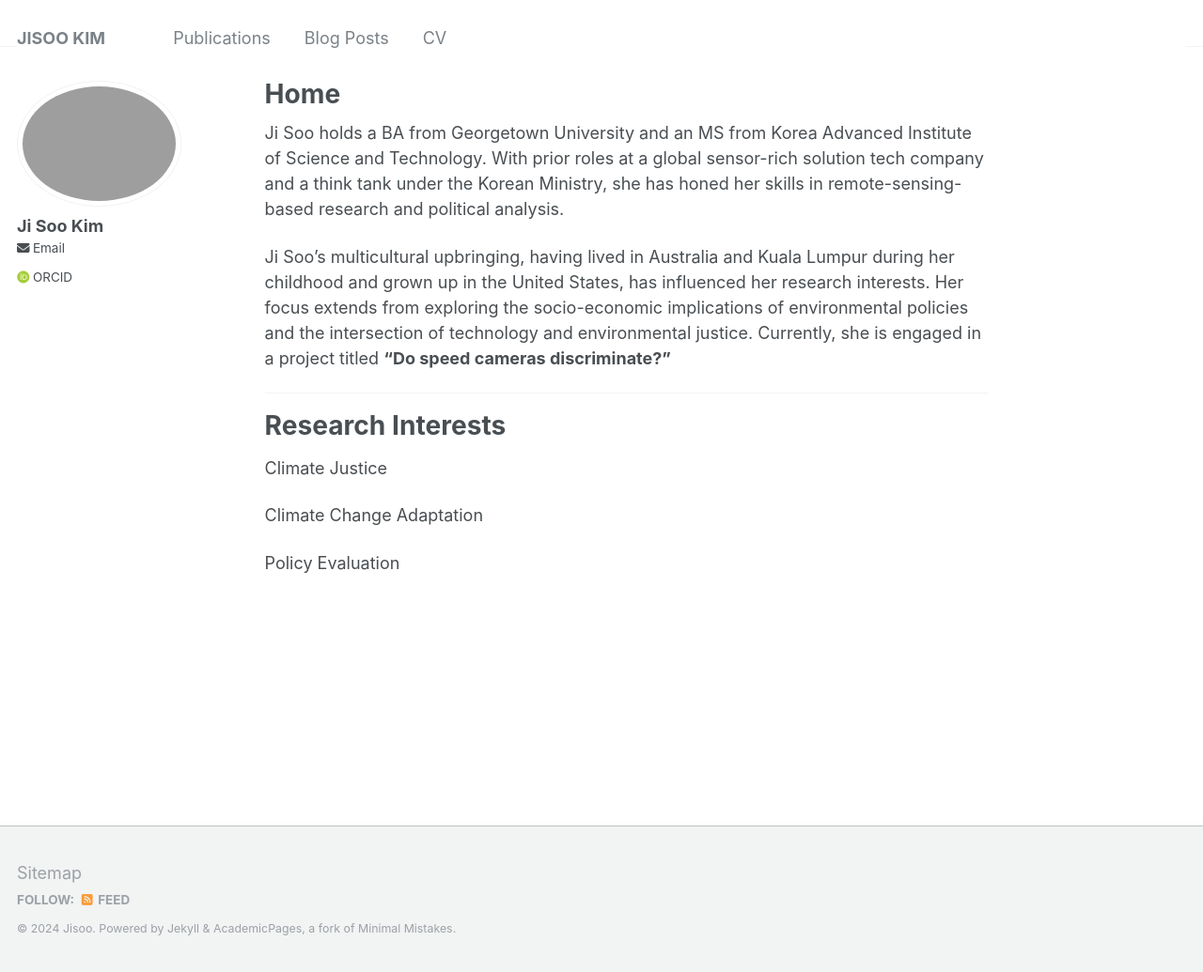
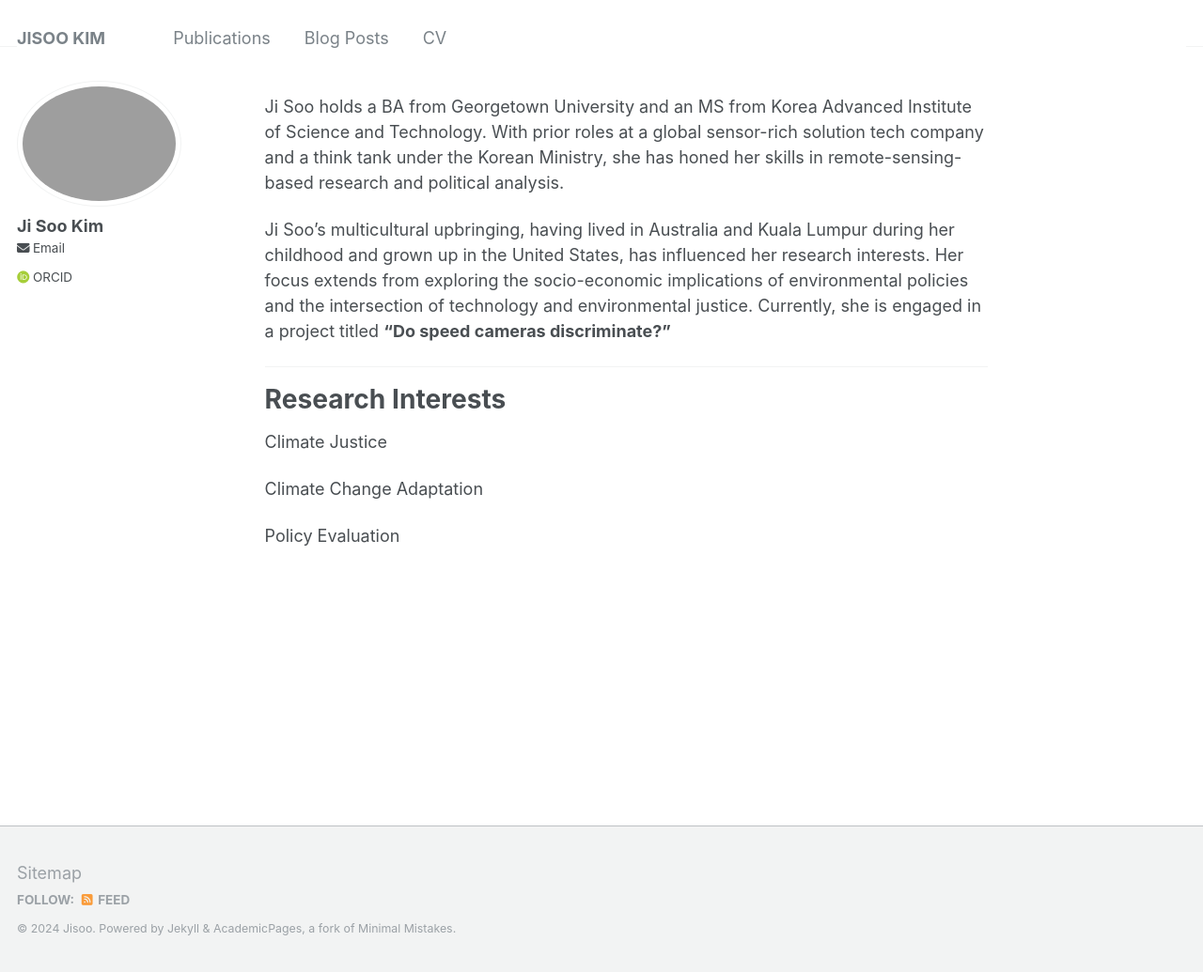
Before and after one commit to jk-jisookim/jk-jisookim.github.io, a Jekyll site: the page built from _pages/about.md, in a window 1280 px wide and 1035 px high. Shown: the whole window at 94% size. Built offline with Jekyll 4.4.1, drawn with Linux system fonts in a browser that asks for light colours; some web fonts are replaced.

Commit message:
Update about.md

```diff
--- a/_pages/about.md
+++ b/_pages/about.md
@@ -1,6 +1,6 @@
 ---
 permalink: /
-title: '<span class="white">Home</span>'
+title: ' '
 author_profile: true
 redirect_from:
   - /about/
```
